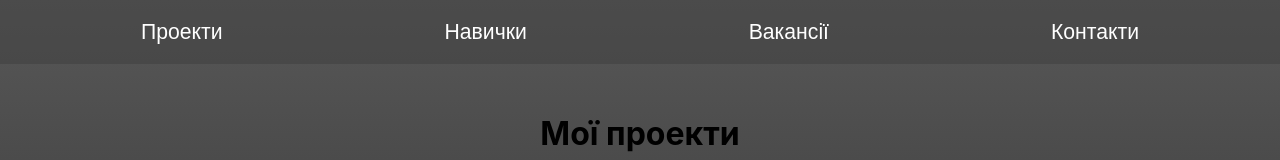
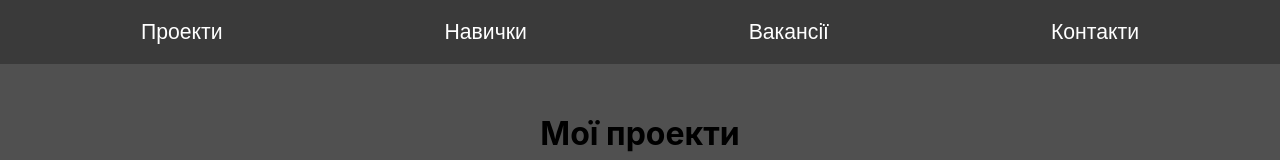
Before and after one commit to OlehYarosh/portfolio, a React (Create React App) app: page / in a window 1280 px wide. Shown: the top 160 px of the page. Built offline with nearby package versions, Linux system fonts and the light colour scheme.

Commit message:
v1.1 projects page update styles

```diff
--- a/src/components/Card.js
+++ b/src/components/Card.js
@@ -1,4 +1,3 @@
-// Card.js
 import React from 'react';
 import '../styles/pages/projects/Projects.css'
 
--- a/src/pages/projects/Projects.js
+++ b/src/pages/projects/Projects.js
@@ -1,5 +1,3 @@
-// Projects.js
-
 import React from 'react';
 import '../../styles/pages/projects/Projects.css';
 import { Link } from 'react-router-dom';
--- a/src/pages/projects/store/actions.js
+++ b/src/pages/projects/store/actions.js
@@ -1,4 +1,3 @@
-// action.js
 export const addProject = (project) => ({
     type: 'ADD_PROJECT',
     payload: project,
--- a/src/pages/projects/store/reducers.js
+++ b/src/pages/projects/store/reducers.js
@@ -1,4 +1,3 @@
-// reducer.js
 import project1 from '../../../assets/main-mini-project.png'
 
 const initialState = {
@@ -23,7 +22,6 @@ const initialState = {
             title: 'Проект 3',
             description: 'Опис 3',
         },
-      // Додайте більше проектів, які вам потрібні
     ],
 };
 
--- a/src/pages/projects/store/store.js
+++ b/src/pages/projects/store/store.js
@@ -1,4 +1,3 @@
-// store.js
 import { createStore } from 'redux';
 import rootReducer from './reducers';
 
--- a/src/styles/index.css
+++ b/src/styles/index.css
@@ -1,19 +1,8 @@
-/* index.css */
 body {
   margin: 0;
   font-family: -apple-system, BlinkMacSystemFont, 'Segoe UI', 'Roboto', 'Oxygen',
     'Ubuntu', 'Cantarell', 'Fira Sans', 'Droid Sans', 'Helvetica Neue', sans-serif;
   -webkit-font-smoothing: antialiased;
   -moz-osx-font-smoothing: grayscale;
-  background-image: linear-gradient(to top, rgb(23, 23, 23), rgb(88, 88, 88));
+  background-color: rgba(0, 0, 0, 0.685);
 }
-
-body, html {
-  height: 100%;
-  margin: 0;
-  padding: 0;
-}
-
-#root {
-  height: 100%;
-}
--- a/src/styles/pages/Header.css
+++ b/src/styles/pages/Header.css
@@ -1,6 +1,6 @@
 .navigation {
     padding: 20px 30px;
-    background-color: rgba(57, 57, 57, 0.4);
+    background-color: rgba(44, 44, 44, 0.6);
     display: flex;
     align-items: center;
     justify-content: space-around;
--- a/src/styles/pages/projects/Projects.css
+++ b/src/styles/pages/projects/Projects.css
@@ -1,8 +1,7 @@
-/* Projects.css */
 .projects-body {
     margin: 0;
     padding: 0;
-    min-height: 50vh;
+    min-height: 100vh;
 }
 
 h1 {
```
Lines whose indentation alone changed are shown as unchanged.
